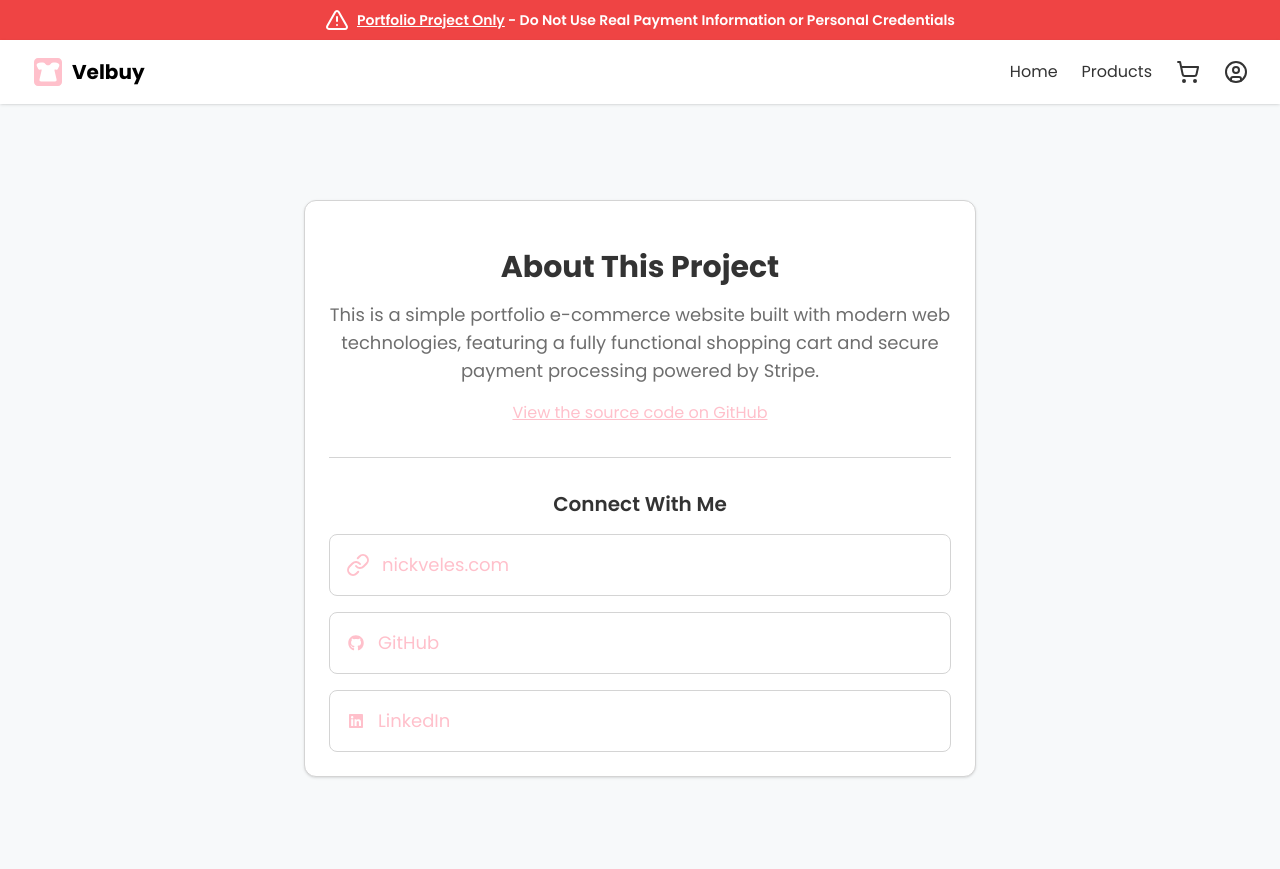
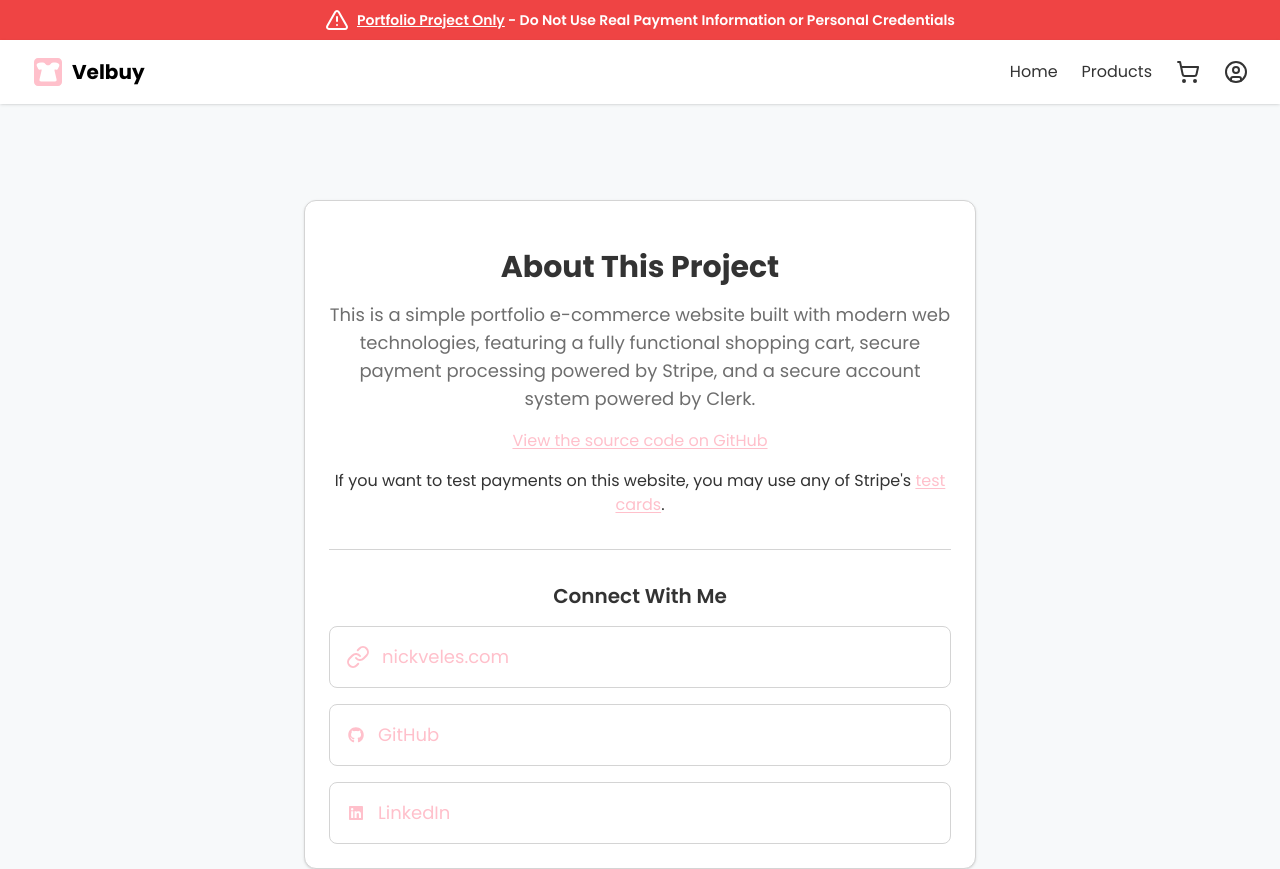
Before and after one commit to NickVeles/portfolio-ecommerce, a Next.js app: page /about in a window 1280 px wide. Shown: the top 869 px of the page. Built offline with nearby package versions, Linux system fonts and the light colour scheme; no server answers.

Commit message:
feat: update about

```diff
--- a/app/about/page.tsx
+++ b/app/about/page.tsx
@@ -24,19 +24,32 @@ export default function About() {
           <div className="text-center space-y-4">
             <h1 className="text-3xl font-bold">About This Project</h1>
             <p className="text-lg text-muted-foreground">
-              This is a simple portfolio e-commerce website built with modern web
-              technologies, featuring a fully functional shopping cart and
-              secure payment processing powered by Stripe.
+              This is a simple portfolio e-commerce website built with modern
+              web technologies, featuring a fully functional shopping cart,
+              secure payment processing powered by Stripe, and a secure account system powered by Clerk.
             </p>
             <p className="text-muted-foreground">
               <Link
                 href="https://github.com/NickVeles/portfolio-ecommerce"
                 target="_blank"
                 rel="noopener noreferrer"
-                className="text-primary hover:text-secondary transition-colors underline"
+                className="text-primary hover:text-secondary transition-colors underline underline-offset-2"
               >
                 View the source code on GitHub
               </Link>
+            </p>
+            <p>
+              If you want to test payments on this website, you may use any of
+              Stripe's{" "}
+              <Link
+                href="https://docs.stripe.com/testing#cards"
+                target="_blank"
+                rel="noopener noreferrer"
+                className="text-primary hover:text-secondary transition-colors underline underline-offset-2"
+              >
+                test cards
+              </Link>
+              .
             </p>
           </div>
 
```
